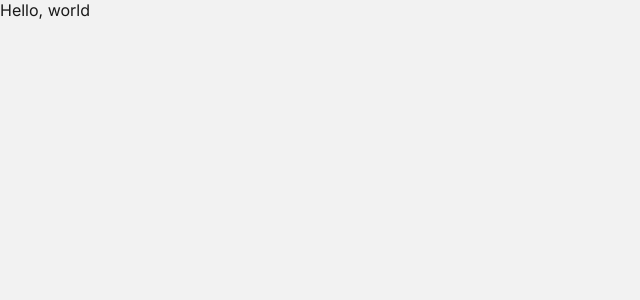
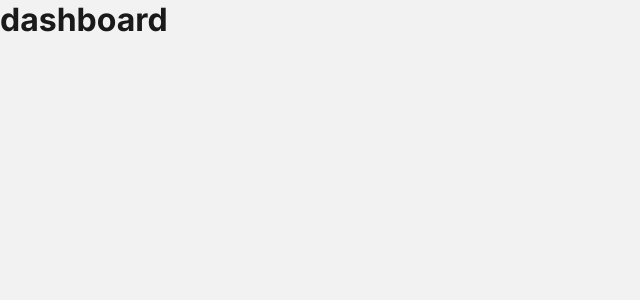
Before and after one commit to gabrielucas/brain-agriculture, a React (Vite) app: page /dashboard in a window 1280 px wide. Shown: the top 300 px of the page, without its empty margins (0-640 px from the left). Built offline with nearby package versions, Linux system fonts and the light colour scheme.

Commit message:
feat: configuring routes

```diff
--- a/package.json
+++ b/package.json
@@ -11,10 +11,11 @@
   },
   "dependencies": {
     "@mui/material": "^5.15.0",
+    "@mui/styled-engine": "npm:@mui/styled-engine-sc@latest",
     "@mui/styled-engine-sc": "^6.0.0-alpha.8",
-    "@mui/styled-engine": "npm:@mui/styled-engine-sc@latest",
     "react": "^18.2.0",
     "react-dom": "^18.2.0",
+    "react-router-dom": "^6.21.0",
     "styled-components": "^6.1.1"
   },
   "resolutions": {
--- a/src/App.tsx
+++ b/src/App.tsx
@@ -1,5 +1,18 @@
+import { ThemeProvider } from 'styled-components';
+import { Router } from './pages/Router';
+import { defaulTheme } from './styles/themes/default';
+import { GlobalStyles } from './styles/global';
+import { BrowserRouter } from 'react-router-dom';
+
 function App() {
-  return <div>Hello, world</div>;
+  return (
+    <ThemeProvider theme={defaulTheme}>
+      <BrowserRouter>
+        <Router />
+      </BrowserRouter>
+      <GlobalStyles />
+    </ThemeProvider>
+  );
 }
 
 export default App;
--- a/src/main.tsx
+++ b/src/main.tsx
@@ -3,15 +3,8 @@ import ReactDOM from 'react-dom/client';
 
 import App from './App.tsx';
 
-import { ThemeProvider } from 'styled-components';
-import { defaulTheme } from './styles/themes/default.ts';
-import { GlobalStyles } from './styles/global.ts';
-
 ReactDOM.createRoot(document.getElementById('root')!).render(
   <React.StrictMode>
-    <ThemeProvider theme={defaulTheme}>
-      <App />
-      <GlobalStyles />
-    </ThemeProvider>
+    <App />
   </React.StrictMode>,
 );
--- /dev/null
+++ b/src/pages/Dashboard/index.tsx
@@ -0,0 +1,9 @@
+import { FC } from 'react';
+
+export const Dashboard: FC = () => {
+  return (
+    <div>
+      <h1>dashboard</h1>
+    </div>
+  );
+};
--- /dev/null
+++ b/src/pages/Farm/index.tsx
@@ -0,0 +1,9 @@
+import { FC } from 'react';
+
+export const Farm: FC = () => {
+  return (
+    <div>
+      <h1>farm</h1>
+    </div>
+  );
+};
--- /dev/null
+++ b/src/pages/Router.tsx
@@ -0,0 +1,14 @@
+import { FC } from 'react';
+import { Route, Routes } from 'react-router-dom';
+
+import { Dashboard } from './Dashboard';
+import { Farm } from './Farm';
+
+export const Router: FC = () => {
+  return (
+    <Routes>
+      <Route path="/" element={<Farm />} />
+      <Route path="/dashboard" element={<Dashboard />} />
+    </Routes>
+  );
+};
```
Also changed, not shown: 1 other file (tests, documents, lock files or other folders).
